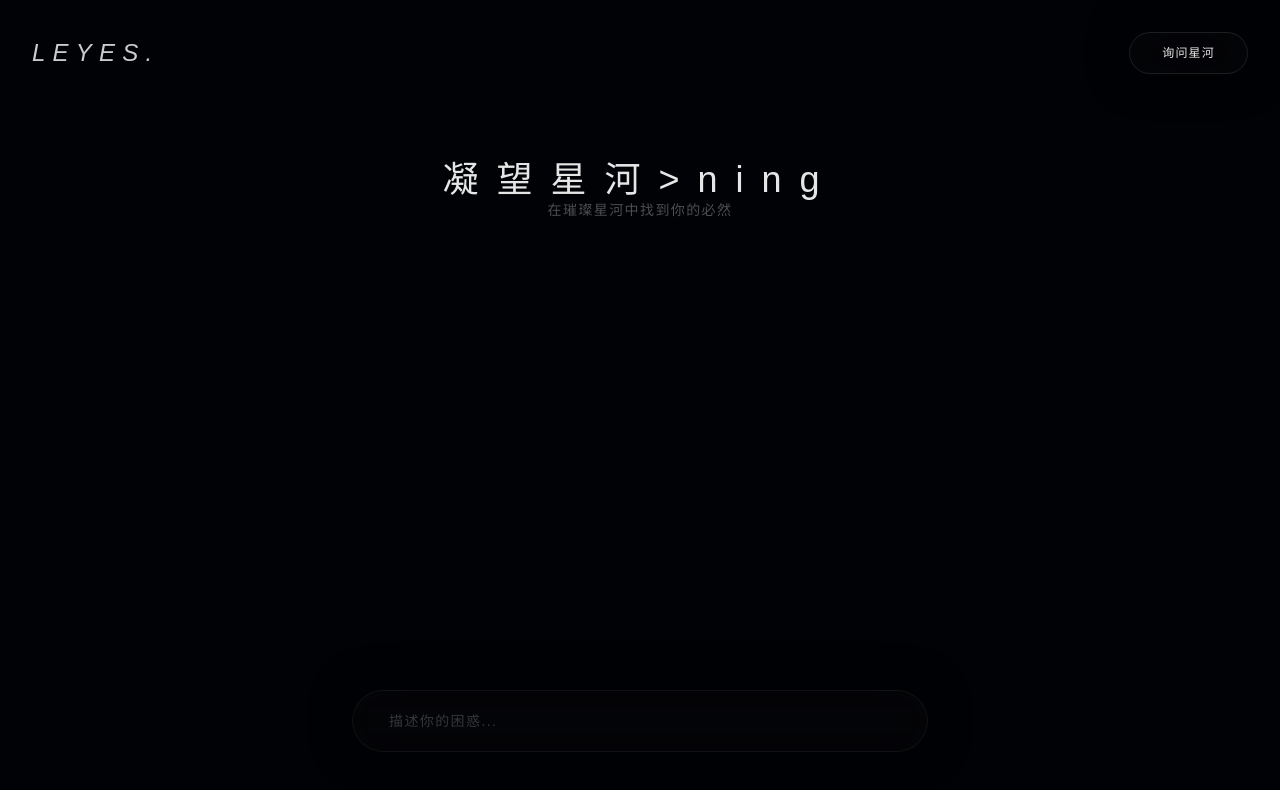
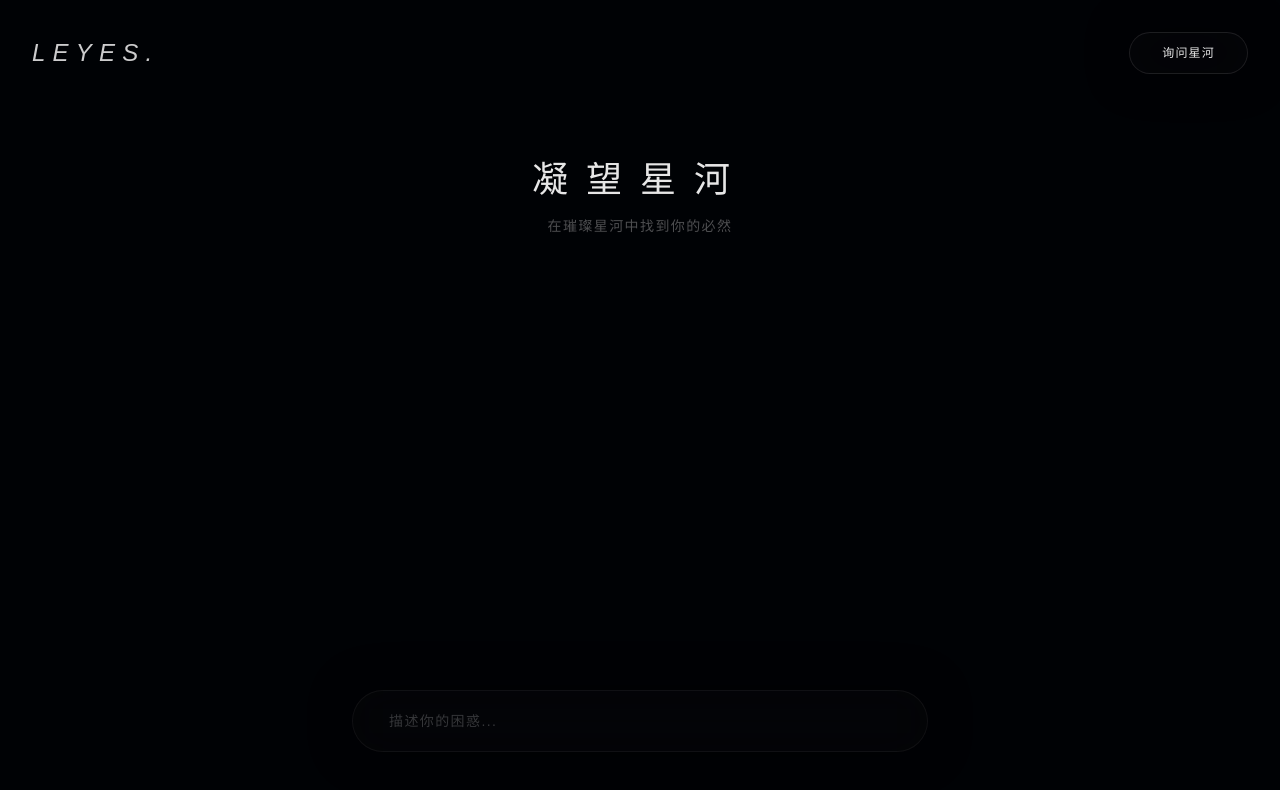
Before and after one commit to pandaxuan/leyes-shanghai-guide, a website: page index.html in a window 1280 px wide. Drawn offline with nearby package versions, Linux system fonts and the light colour scheme.

Commit message:
Update index.html

```diff
--- a/index.html
+++ b/index.html
@@ -83,7 +83,7 @@
         <div id="chat-history" class="space-y-8 no-scrollbar max-w-2xl mx-auto w-full">
 
             <div class="text-center pt-16 pb-12 sm:pt-20 sm:pb-20">
-                <h2 class="text-3xl sm:text-4xl font-extralight tracking-[0.4em] sm:tracking-[0.5em] mb-4 text-white/90">凝望星河>ning
+                <h2 class="text-3xl sm:text-4xl font-extralight tracking-[0.4em] sm:tracking-[0.5em] mb-4 text-white/90">凝望星河</h2>
                 <p class="text-white/30 tracking-widest text-[10px] sm:text-sm uppercase">在璀璨星河中找到你的必然</p>
             </div>
 
```
